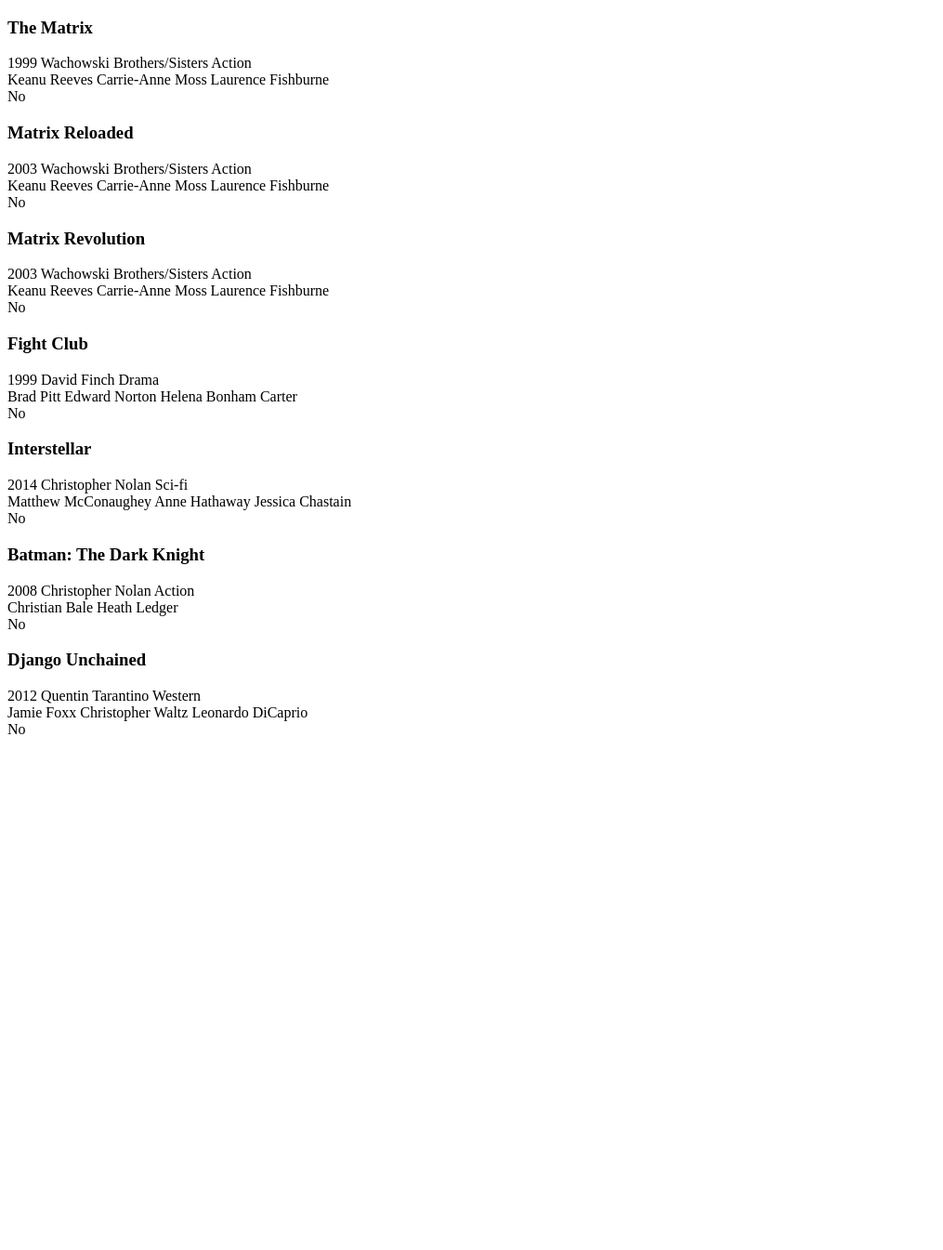
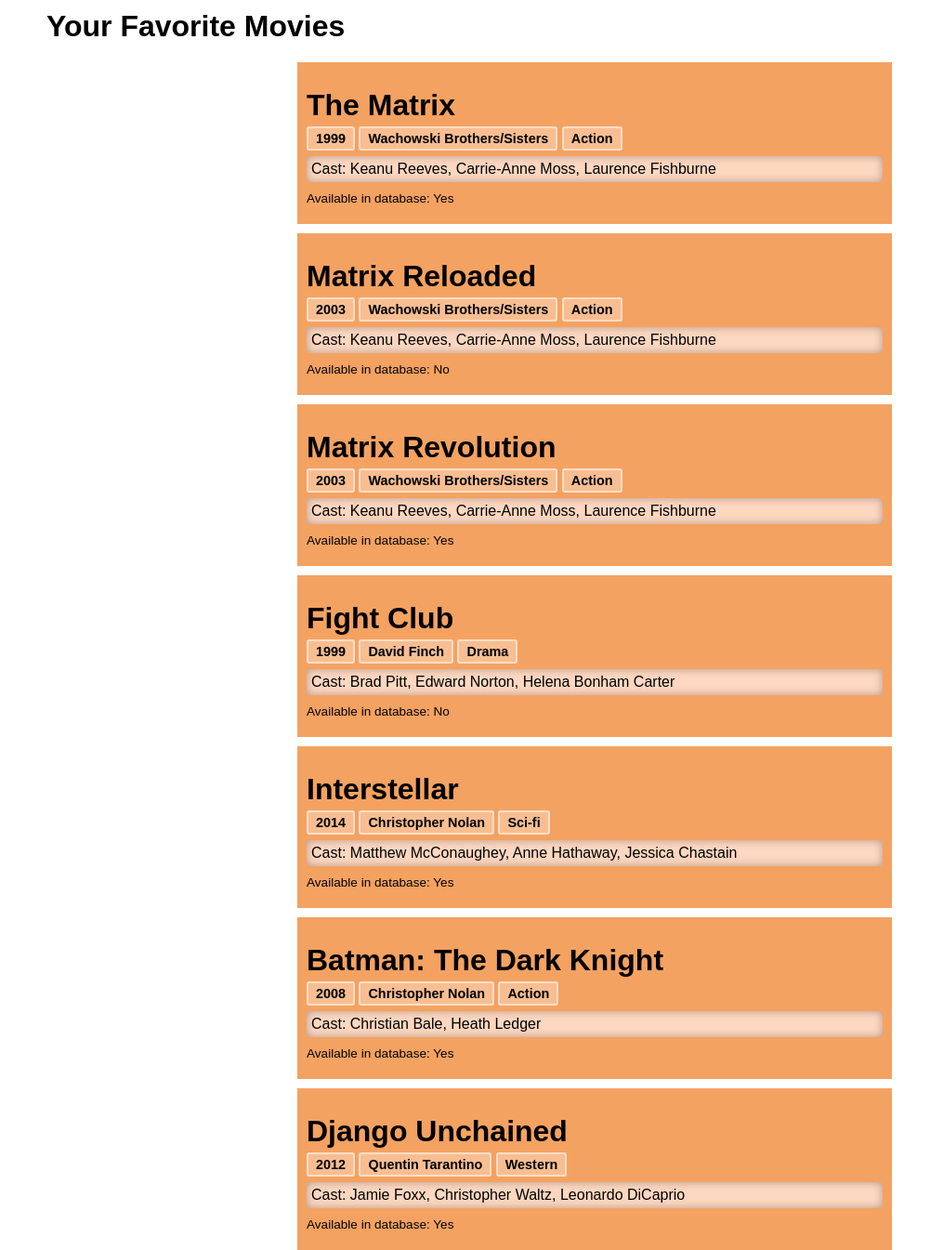
Before and after one commit to ieeah/php-oop-1, a PHP site: page / in a window 1280 px wide. Shown: the whole page at 93% size, without its empty margins (0-1015 px from the left). Before the commit the page ends 790 px from the top, so only its background shows below. Run offline with PHP 8.4, Linux system fonts and the light colour scheme.

Commit message:
very basic styling done

```diff
--- a/classes/classes.php
+++ b/classes/classes.php
@@ -7,7 +7,7 @@ class Movie
 	public $cast;
 	public $category;
 	public $directedBy;
-	public $available = false;
+	public $available = null;
 
 	function __construct($title, $year, $cast, $category, $directedBy) {
 		$this->title = $title;
@@ -15,21 +15,21 @@ class Movie
 		$this->cast = $cast;
 		$this->category = $category;
 		$this->directedBy = $directedBy;
+		$this->available = $this->boolAvailable();
 	}
 
 	public function boolAvailable() {
 		$n = rand(0, 1);
 		if ($n) {
-			$this->available = true;
+			return true;
 		}
 	}
 
 	public function stringAvailable() {
-		if ($this->available) {
+		if ($this->available == true) {
 			return 'Yes';
-		} else {
+		}
 			return 'No';
-		}
 	}
 }
 
--- a/index.php
+++ b/index.php
@@ -11,26 +11,32 @@ include __DIR__ . '/objects/objects.php';
 	<meta charset="UTF-8">
 	<meta http-equiv="X-UA-Compatible" content="IE=edge">
 	<meta name="viewport" content="width=device-width, initial-scale=1.0">
+	<link rel="stylesheet" href="./styles/style.css">
 	<title>Document</title>
 </head>
 
 <body>
 
-
+	<header>
+		<h1>Your Favorite Movies</h1>
+	</header>
 	<?php foreach ($movies as $movie) : ?>
+		<div class="movie">
 			<h3><?php echo $movie->title ?></h3>
 			<div class="details">
-			<span><?php echo $movie->year ?></span>
-			<span><?php echo $movie->directedBy ?></span>
-			<span><?php echo $movie->category ?></span>
+				<span class="bold"><?php echo $movie->year ?></span>
+				<span class="bold"><?php echo $movie->directedBy ?></span>
+				<span class="bold"><?php echo $movie->category ?></span>
 			</div>
 			<div class="cast">
+				<span>Cast:</span>
 				<?php foreach ($movie->cast as $actor) : ?>
-				<?php echo $actor ?>
+					<span><?php echo $actor ?></span>
 				<?php endforeach; ?>
 			</div>
 			<div class="available">
-			<?php echo $movie->stringAvailable() ?>
+				Available in database: <?php echo $movie->stringAvailable() ?>
+			</div>
 		</div>
 	<?php endforeach; ?>
 
--- /dev/null
+++ b/styles/style.css
@@ -0,0 +1,59 @@
+* {
+	margin: 0;
+	padding: 0;
+	box-sizing: border-box;
+	font-family: sans-serif;
+}
+
+/* utilities */
+span.bold {
+	font-weight: bold;
+	font-size: .9em;
+	padding: 3px 8px;
+	background-color: rgba(255, 255, 255, .3);
+	text-align: center;
+	border-radius: 3px;
+	border: 2px solid rgba(255, 255, 255, .5);
+}
+
+
+body {
+	width: 100vw;
+	height: 100vh;
+}
+header {
+	padding: 10px 50px;
+}
+.movie {
+	width: 50%;
+	margin: 10px auto;
+	padding: 20px 10px;
+	background-color: #f4a261;
+}
+h3 {
+	margin-block: 8px;
+	font-size: 2em;
+}
+
+.movie .details {
+	margin-bottom: 10px;
+}
+
+.cast {
+	padding: 5px;
+	background-color: rgba(255, 229, 217, .8);
+	border-radius: 3px;
+	box-shadow: inset 0 0 10px rgba(0,0,0, .3);
+}
+
+.cast>span:not(:first-child)::after {
+	content: ', ';
+}
+.cast>span:last-child::after {
+	content: '';
+}
+
+.available {
+	margin-top: 10px;
+	font-size: .85em;
+}
```
Lines whose indentation alone changed are shown as unchanged.
